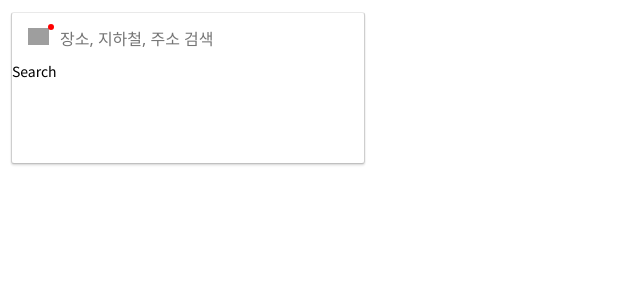
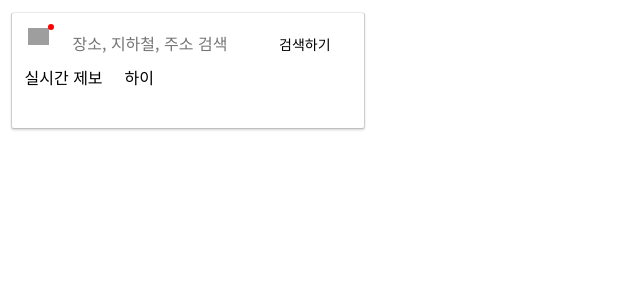
Before and after one commit to devym-37/2weeks_Cafe114, a React (Create React App) app: page /search in a window 1280 px wide. Shown: the top 300 px of the page, without its empty margins (0-640 px from the left). Built offline with nearby package versions, Linux system fonts and the light colour scheme; grey boxes are pictures that could not be loaded.

Commit message:
Add RealtimeContainer

```diff
--- a/src/Components/Input.tsx
+++ b/src/Components/Input.tsx
@@ -12,28 +12,118 @@ const SearchGroup = styled.fieldset`
   padding-block-end: 0.625em;
   min-inline-size: min-content;
 `;
+const InputContainer = styled.div`
+  /* border-bottom: 1px solid #c0c0c0; */
+`;
+const Divider = styled.span`
+  width: 100%;
+  height: 1px;
+  background-color: #c0c0c0;
+`;
+const KewordGroup = styled.div`
+  margin: 0;
+  padding: 0;
+  display: block;
+`;
+
+const Legend = styled.legend`
+  overflow: hidden;
+  position: absolute;
+  width: 1px;
+  height: 1px;
+  font-size: 0;
+  line-height: 0;
+  white-space: nowrap;
+  margin: 0;
+  padding: 0;
+  display: block;
+  padding-inline-start: 2px;
+  padding-inline-end: 2px;
+  border-width: initial;
+  border-style: none;
+  border-color: initial;
+  border-image: initial;
+`;
 
 const TextInput = styled.input`
   all: unset;
-  /* font-size: 16px; */
   box-sizing: border-box;
+  width: 100%;
   padding: 10px 70px 10px 48px;
+  height: 51px;
+  font-size: 16px;
+  background-color: "#ffffff";
   margin: 0;
-  width: 100%;
-  height: 51px;
+  -webkit-appearance: none;
+  -webkit-rtl-ordering: logical;
+  text-rendering: auto;
+  text-align: start;
   text-shadow: "#000000";
-  /* border: solid 1px black; */
-  background-color: "#ffffff";
   word-spacing: normal;
   text-transform: none;
   text-indent: 0px;
   display: inline-block;
+  line-height: 1.3;
+  font-weight: normal;
+  letter-spacing: 0;
   cursor: text;
-  font: 400 16px system-ui;
-  border-radius: ${props => props.theme.borderRadius};
 `;
 
-const FormPresenter = styled.form``;
+const Button = styled.button`
+  border: 0 none;
+  font-size: 100%;
+  cursor: pointer;
+  background: transparent;
+  white-space: nowrap;
+  margin: 0;
+  padding: 0;
+  text-rendering: auto;
+  word-spacing: normal;
+  text-transform: none;
+  text-indent: 0px;
+  text-shadow: none;
+  text-align: center;
+  align-items: flex-start;
+  box-sizing: border-box;
+  position: absolute;
+  top: 21px;
+  left: 267px;
+  display: inline-block;
+`;
+
+const RealtimeContainer = styled.div`
+  position: relative;
+  height: 52px;
+  overflow: hidden;
+  margin: 0;
+  padding: 0;
+  display: block;
+`;
+
+const SingleMode = styled.div`
+  position: relative;
+  height: 52px;
+  overflow: hidden;
+  margin: 0;
+  padding: 0;
+  display: block;
+  font-size: 16px;
+`;
+
+const RollingContainer = styled.div`
+  transform: translate(0px, 0px);
+  position: absolute;
+  top: 0;
+  left: 100px;
+  right: 45px;
+  height: 52px;
+  margin: 0;
+  padding: 0;
+`;
+
+const FormPresenter = styled.form`
+  all: unset;
+`;
 
 interface IInputProps {
   value: string;
@@ -46,7 +136,10 @@ interface IFormProps {
 
 export const Input: React.FC<IInputProps> = ({ value, onChange }) => {
   return (
-    <>
+    <SearchGroup>
+      <Legend>검색</Legend>
+      <KewordGroup>
+        <InputContainer>
           <BtnHome />
           <TextInput
             type="text"
@@ -55,7 +148,17 @@ export const Input: React.FC<IInputProps> = ({ value, onChange }) => {
             placeholder="장소, 지하철, 주소 검색"
             // data-ga-event="search,input"
           />
-    </>
+          <Button type="submit">검색하기</Button>
+        </InputContainer>
+        <Divider />
+        <RealtimeContainer>
+          <SingleMode>
+            실시간 제보
+            <RollingContainer>하이</RollingContainer>
+          </SingleMode>
+        </RealtimeContainer>
+      </KewordGroup>
+    </SearchGroup>
   );
 };
 
--- a/src/Routes/Search/SearchPresenter.tsx
+++ b/src/Routes/Search/SearchPresenter.tsx
@@ -9,7 +9,7 @@ const Container = styled.div`
   top: 12px;
   left: 11px;
   width: 354px;
-  height: 152px;
+  height: 117px;
   border-radius: 3px;
   border: 1px solid #cecece;
   border-bottom: 1px solid #c0c0c0;
@@ -37,25 +37,17 @@ const SearchPresenter: React.FC<IProps> = ({
   error,
   loading
 }) => (
-  <Container>
-    <Form onSubmit={handleSubmit}>
-      <Input value={term} onChange={updateTerm} />
-    </Form>{" "}
-    {loading ? (
-      <Loader />
-    ) : (
-      <>
-        {result && (
-          <div>
-            <Helmet>
-              <title>카페114 | 검색결과</title>
-            </Helmet>
-            Search
-          </div>
-        )}
-      </>
-    )}
-  </Container>
+  <>
+    <Container>
+      <Helmet>
+        <title>카페114 | 검색결과</title>
+      </Helmet>
+      <Form onSubmit={handleSubmit}>
+        <Input value={term} onChange={updateTerm} />
+      </Form>
+    </Container>
+    {loading ? <Loader /> : <>{result && <div></div>}</>}
+  </>
 );
 
 export default SearchPresenter;
```
Lines whose indentation alone changed are shown as unchanged.
